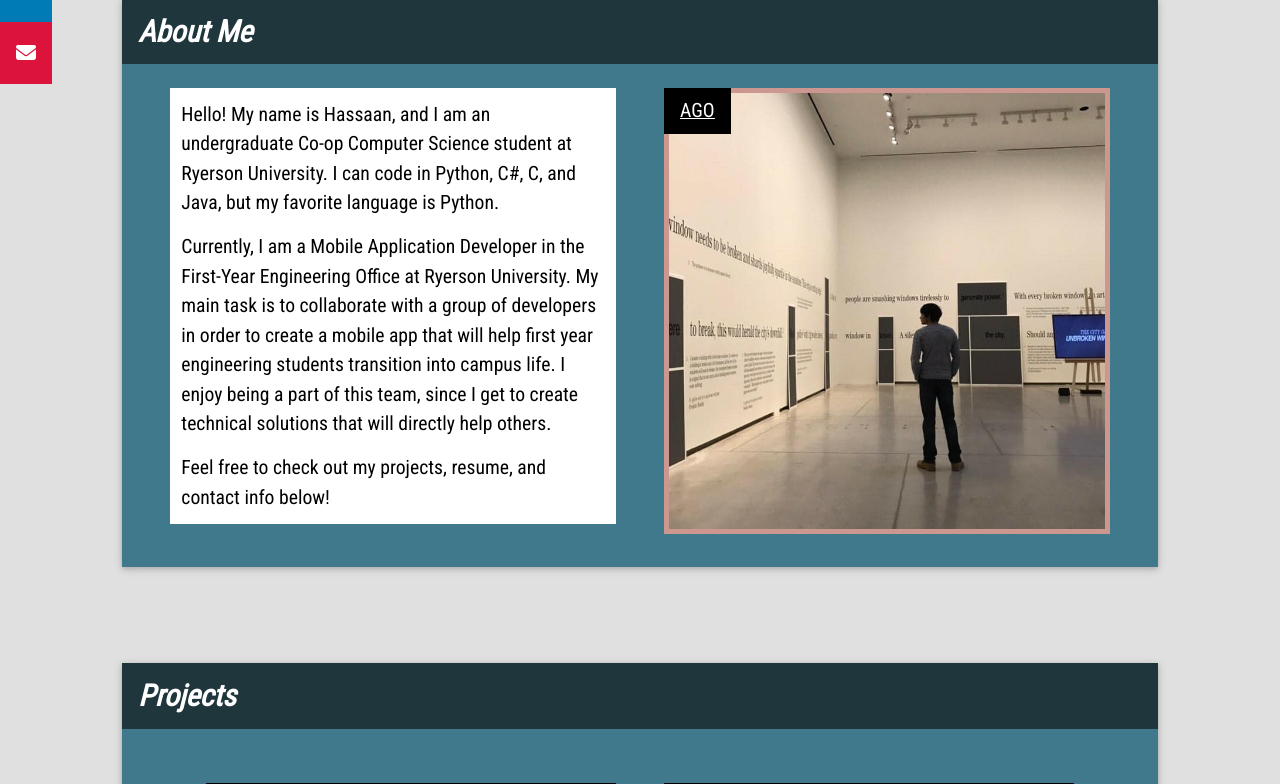
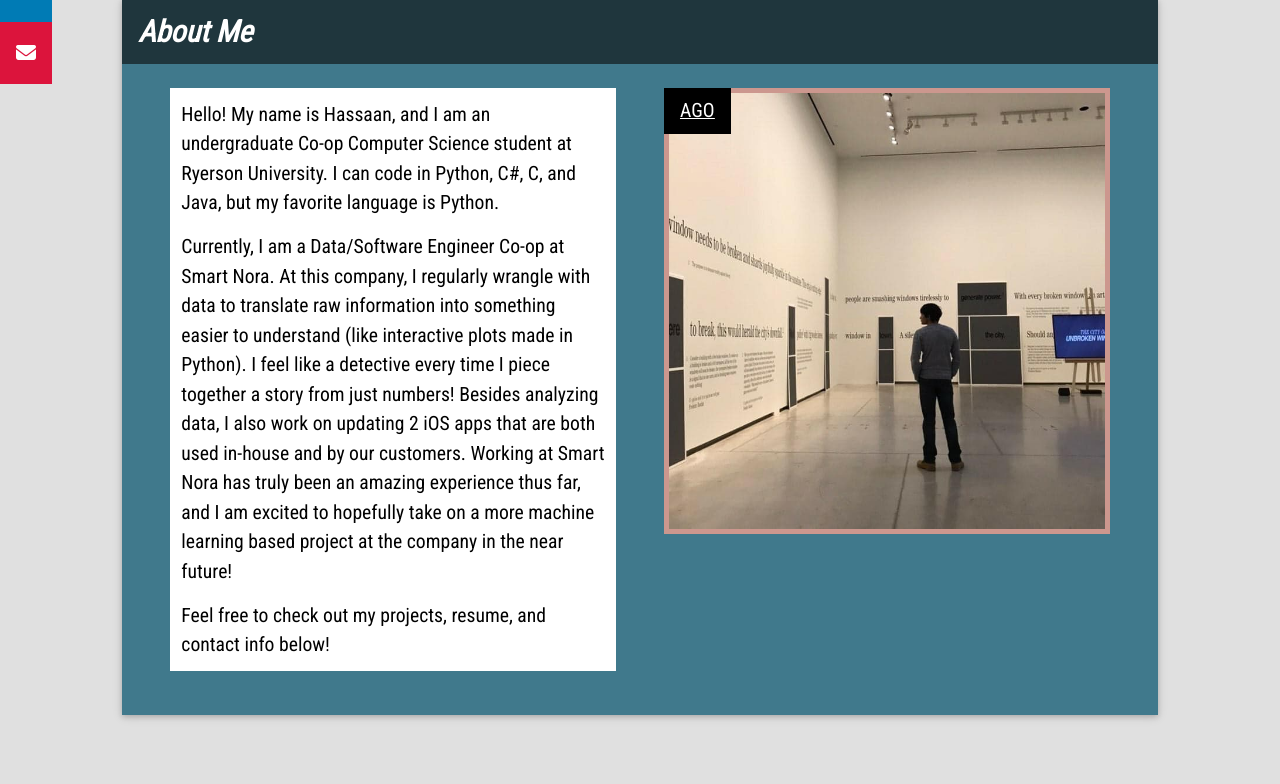
Before and after one commit to HassaanAbbasi/PersonalWebsite, a Flask app: page / in a window 1280 px wide. Shown: the part 409-1193 px from the top of the page. Run offline with Flask 2, Linux system fonts and the light colour scheme; some libraries are stand-ins or nearby versions.

Commit message:
Updated resume and intro

```diff
--- a/templates/home.html
+++ b/templates/home.html
@@ -378,10 +378,14 @@
                                 student at Ryerson University. I can code in Python, C#, C, and Java, but my
                                 favorite language is Python.
                                 <span class="spacing"></span>
-                                Currently, I am a Mobile Application Developer in the First-Year Engineering Office at Ryerson University.
-                                My main task is to collaborate with a group of developers in order to create a mobile app that will help first year
-                                engineering students transition into campus life.
-                                I enjoy being a part of this team, since I get to create technical solutions that will directly help others.
+                                Currently, I am a Data/Software Engineer Co-op at Smart Nora.
+                                At this company, I regularly wrangle with data to translate raw information
+                                into something easier to understand (like interactive plots made in Python).
+                                I feel like a detective every time I piece together a story from just numbers!
+                                Besides analyzing data, I also work on updating 2 iOS apps that are both used in-house
+                                and by our customers. Working at Smart Nora has truly been an amazing experience thus far,
+                                and I am excited to hopefully take on a more machine learning based project at the company
+                                in the near future!
                                 <span class="spacing"></span>
                                 Feel free to check out my projects, resume, and contact
                                 info below!
```
Also changed, not shown: 1 other file.
